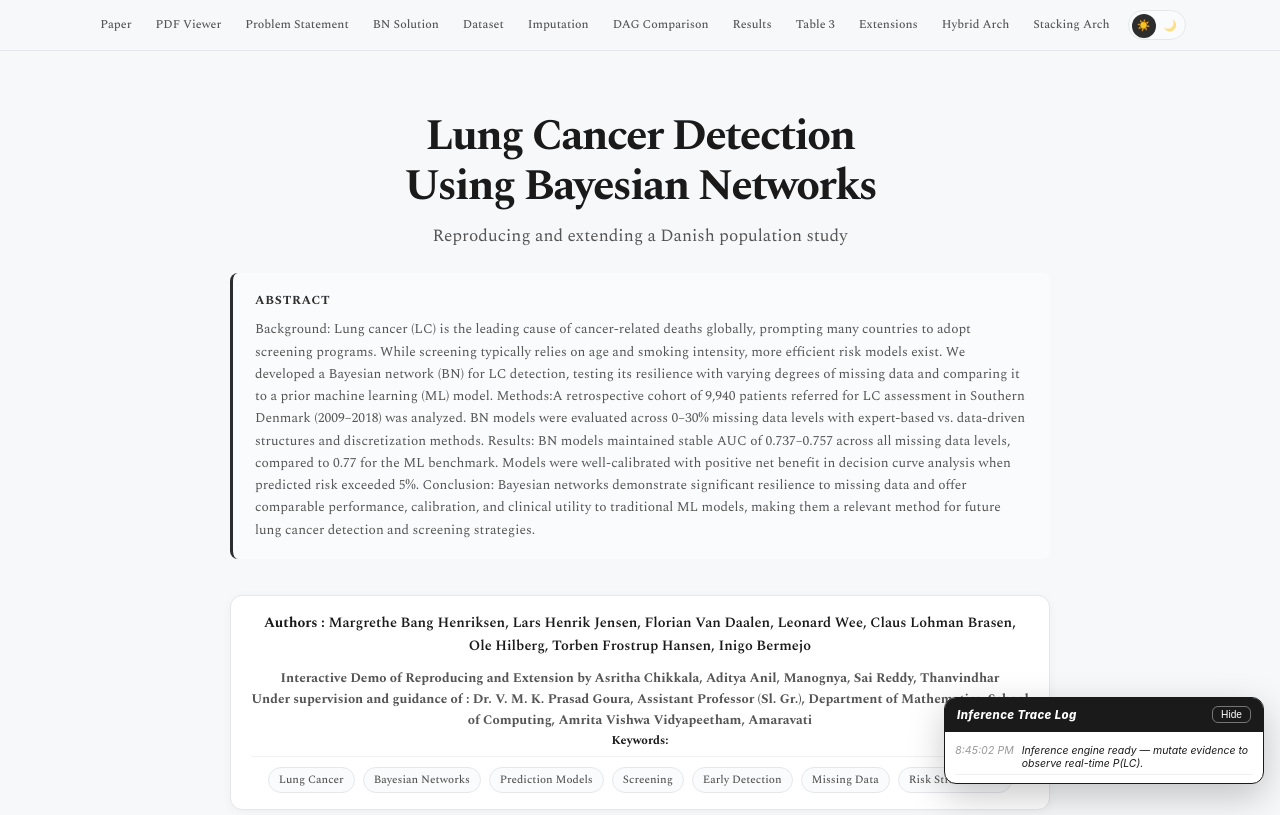
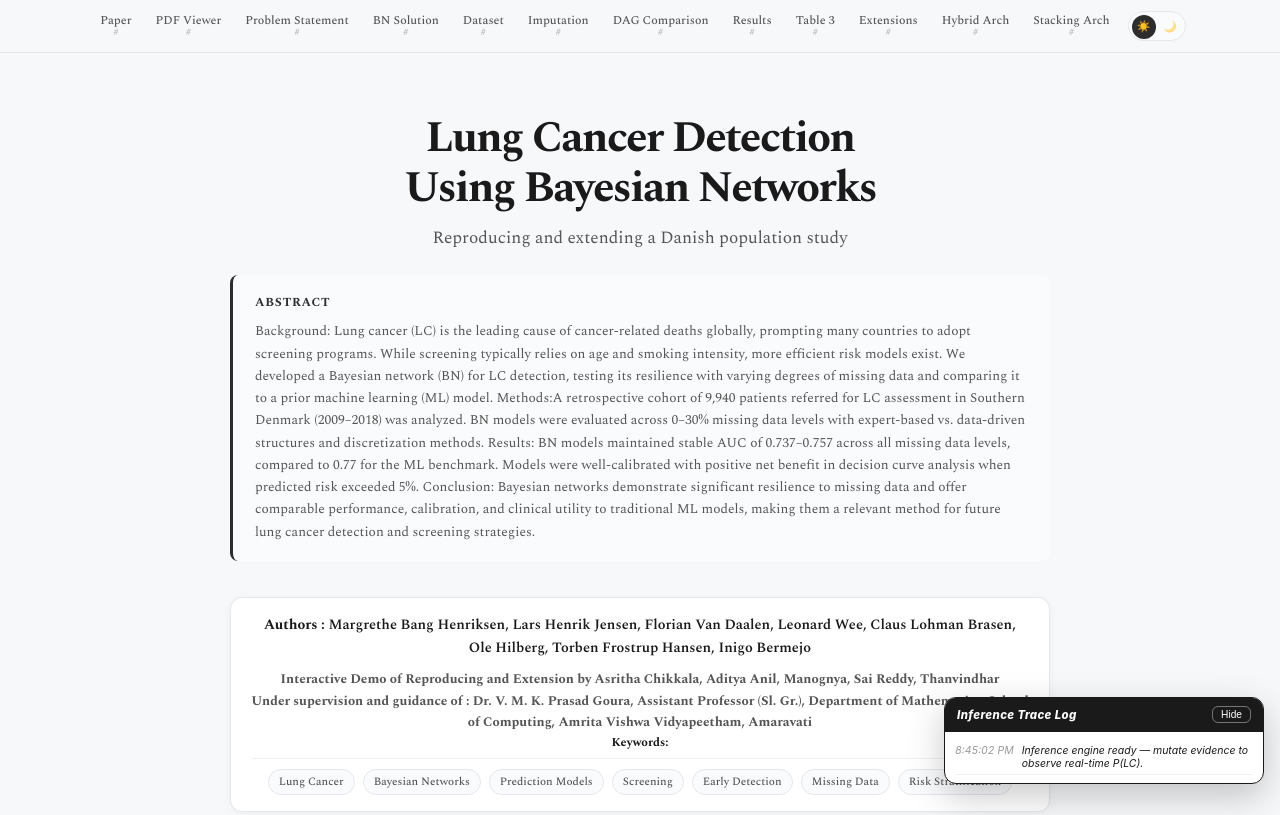
Before and after one commit to asritha-chikkala/pr, a plain HTML site: page index.html in a window 1280 px wide. Shown: the top 815 px of the page. Drawn offline with nearby package versions, Linux system fonts and the light colour scheme.

Commit message:
Add # symbol below each nav label to signal anchor jump to section

```diff
--- a/index.html
+++ b/index.html
@@ -35,18 +35,18 @@
     <header class="navbar" id="navbar">
         <div class="nav-container" style="justify-content: center;">
             <nav class="nav-links">
-                <a href="#hero" class="nav-link">Paper</a>
-                <a href="#paper-pdf" class="nav-link">PDF Viewer</a>
-                <a href="#problem-lab" class="nav-link">Problem Statement</a>
-                <a href="#overview-solution" class="nav-link">BN Solution</a>
-                <a href="#synthetic-validation" class="nav-link">Dataset</a>
-                <a href="#imputation-section" class="nav-link">Imputation</a>
-                <a href="#dag-comparison" class="nav-link">DAG Comparison</a>
-                <a href="#clinical-results" class="nav-link">Results</a>
-                <a href="#table3-section" class="nav-link">Table 3</a>
-                <a href="#extension-baselines" class="nav-link">Extensions</a>
-                <a href="#arch-hybrid" class="nav-link">Hybrid Arch</a>
-                <a href="#arch-stacking" class="nav-link">Stacking Arch</a>
+                <a href="#hero" class="nav-link"><span class="nav-label">Paper</span><span class="nav-hash">#</span></a>
+                <a href="#paper-pdf" class="nav-link"><span class="nav-label">PDF Viewer</span><span class="nav-hash">#</span></a>
+                <a href="#problem-lab" class="nav-link"><span class="nav-label">Problem Statement</span><span class="nav-hash">#</span></a>
+                <a href="#overview-solution" class="nav-link"><span class="nav-label">BN Solution</span><span class="nav-hash">#</span></a>
+                <a href="#synthetic-validation" class="nav-link"><span class="nav-label">Dataset</span><span class="nav-hash">#</span></a>
+                <a href="#imputation-section" class="nav-link"><span class="nav-label">Imputation</span><span class="nav-hash">#</span></a>
+                <a href="#dag-comparison" class="nav-link"><span class="nav-label">DAG Comparison</span><span class="nav-hash">#</span></a>
+                <a href="#clinical-results" class="nav-link"><span class="nav-label">Results</span><span class="nav-hash">#</span></a>
+                <a href="#table3-section" class="nav-link"><span class="nav-label">Table 3</span><span class="nav-hash">#</span></a>
+                <a href="#extension-baselines" class="nav-link"><span class="nav-label">Extensions</span><span class="nav-hash">#</span></a>
+                <a href="#arch-hybrid" class="nav-link"><span class="nav-label">Hybrid Arch</span><span class="nav-hash">#</span></a>
+                <a href="#arch-stacking" class="nav-link"><span class="nav-label">Stacking Arch</span><span class="nav-hash">#</span></a>
             </nav>
 
             <div class="nav-actions">
--- a/style.css
+++ b/style.css
@@ -179,10 +179,29 @@ body {
     transition: var(--transition);
     padding: 4px 6px;
     white-space: nowrap;
+    display: flex;
+    flex-direction: column;
+    align-items: center;
+    line-height: 1.1;
+}
+
+.nav-link .nav-label {
+    display: block;
+}
+
+.nav-link .nav-hash {
+    font-size: 0.65rem;
+    line-height: 1;
+    opacity: 0.45;
+    margin-top: 1px;
 }
 
 .nav-link:hover {
     color: var(--text-primary);
+}
+
+.nav-link:hover .nav-hash {
+    opacity: 0.85;
 }
 
 .nav-action-link {
```
